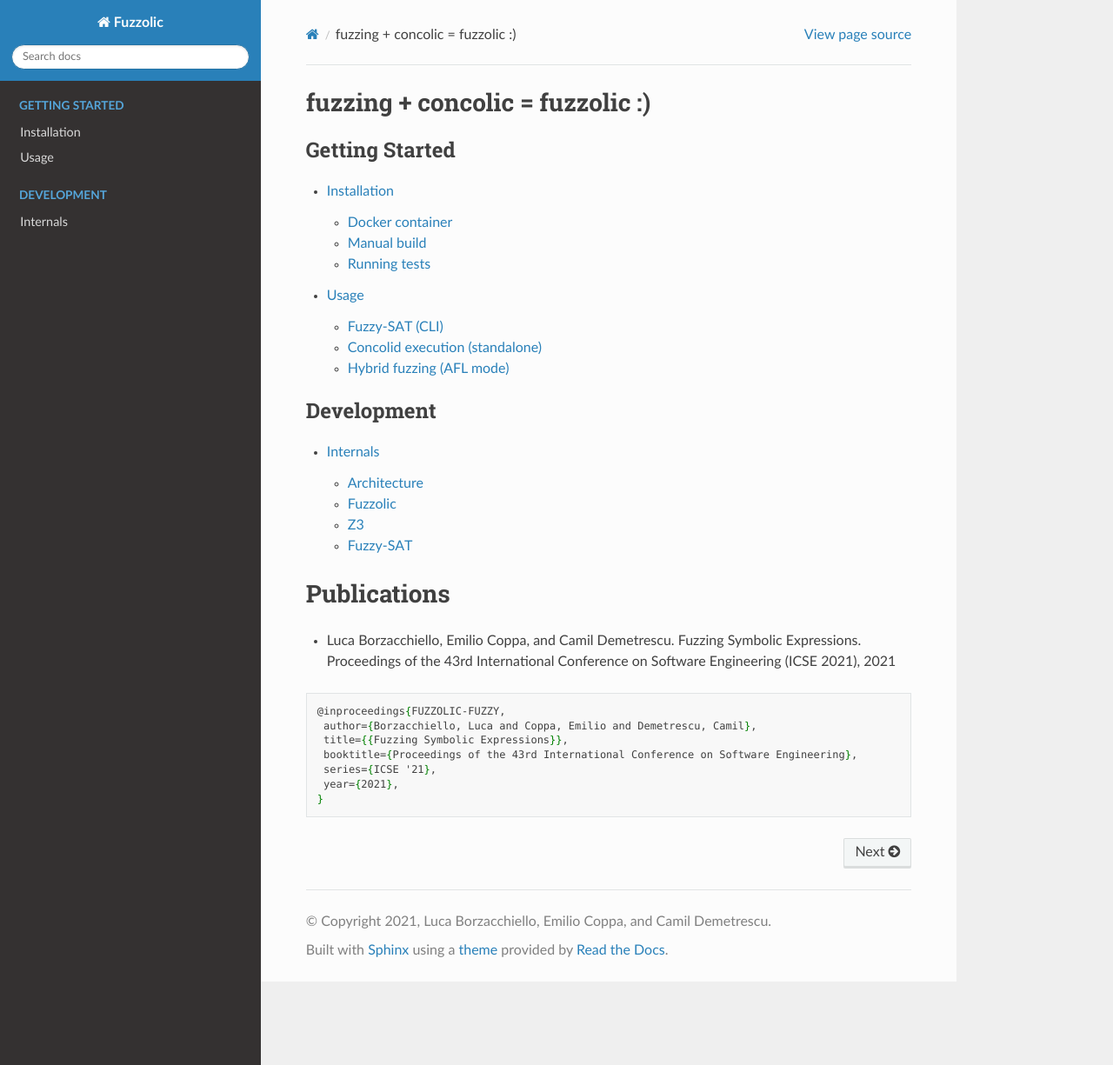
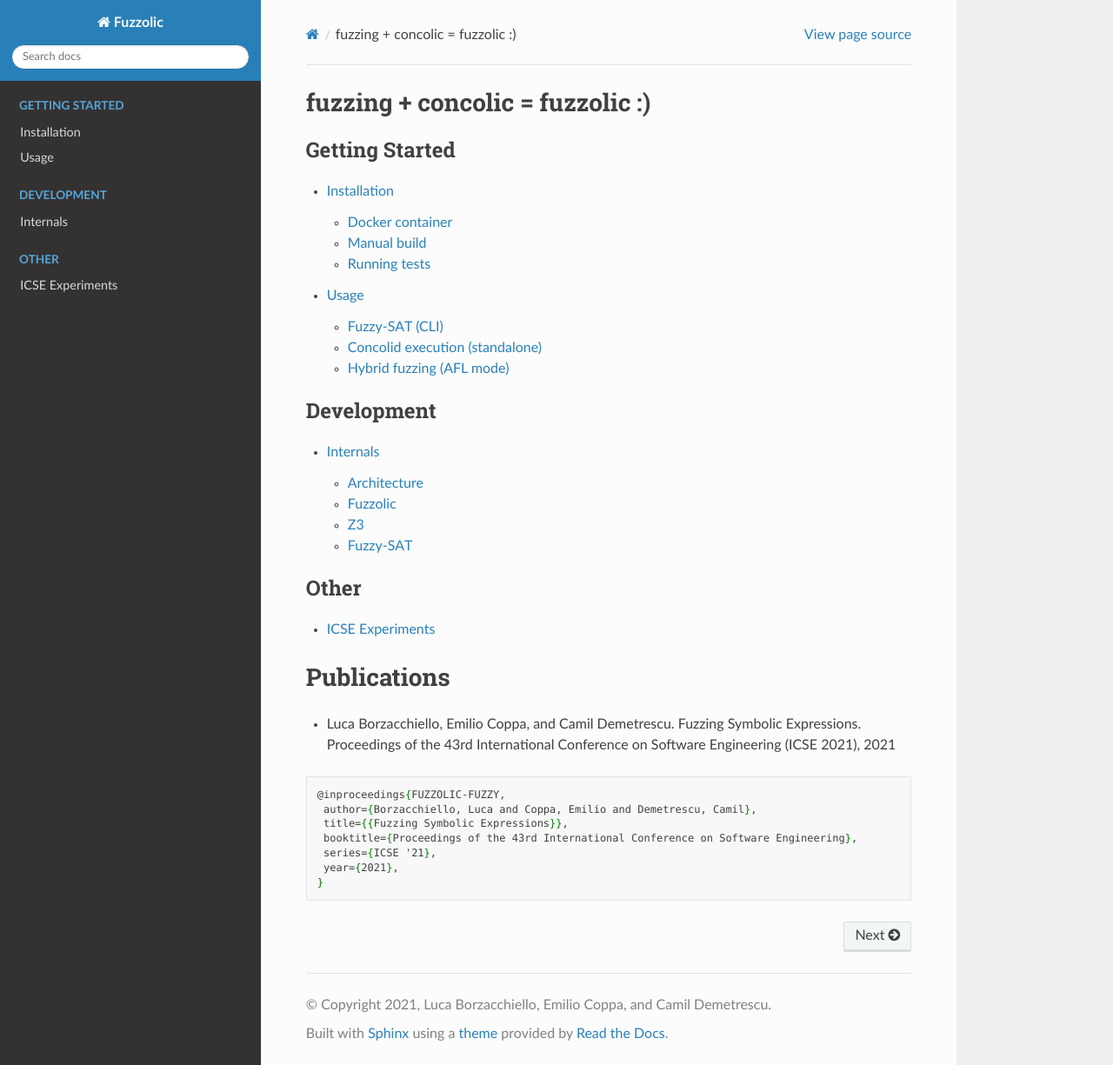
Before and after one commit to season-lab/fuzzolic, a Sphinx documentation site: the page built from docs/index.rst, in a window 1280 px wide and 1225 px high. Shown: the whole window at 87% size. Built offline with Sphinx 7.4.7 and the Read the Docs theme 2.0.0, drawn with Linux system fonts in a browser that asks for light colours.

Commit message:
Update index.rst

```diff
--- a/docs/index.rst
+++ b/docs/index.rst
@@ -16,6 +16,12 @@ fuzzing + concolic = fuzzolic :)
 
    internals
 
+.. toctree::
+   :maxdepth: 1
+   :caption: Other
+
+   icse-experiments
+
 Publications
 ============
 
```
